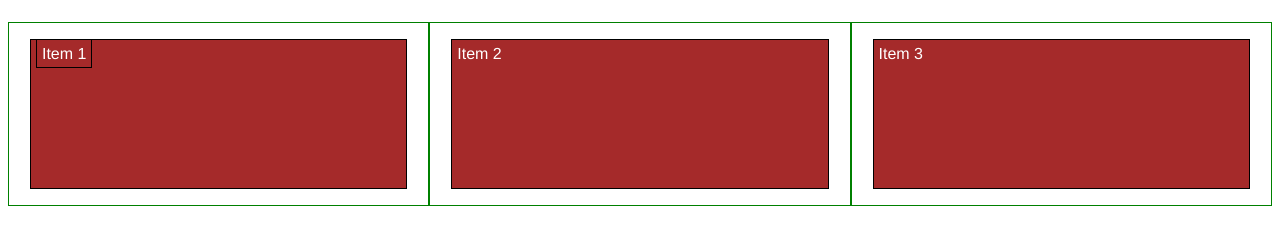
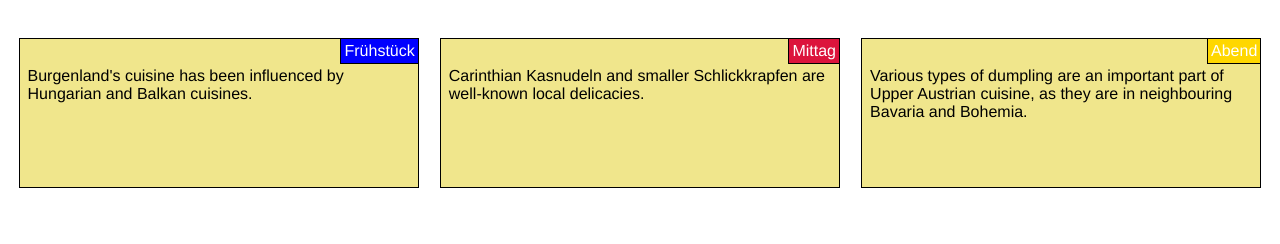
Before and after one commit to scriptee/html-assignments, a plain HTML site: page index.html in a window 1280 px wide. Shown: the part 76-320 px from the top of the page. Drawn offline with Linux system fonts and the light colour scheme.

Commit message:
final touches

```diff
--- a/css/styles.css
+++ b/css/styles.css
@@ -1,3 +1,79 @@
+/********** Base styles **********/
+* {
+  box-sizing: border-box;
+}
+.title {
+  text-align: center;
+  margin-bottom: 25px;
+  margin-top: 35px;
+  font-size: 200%;
+  /*font-family: "Comic Sans MS", cursive, sans-serif; */
+  font-family: "Lucida Sans Unicode", "Lucida Grande", sans-serif
+}
+
+/** My styling **/
+.red-box {
+  position: relative;
+  border: 1px solid black;
+  background-color: #F0E68C;
+  width: 95%;
+  /*width: 100%;*/
+  height: 150px;
+  margin-right: auto;
+  margin-left: auto;
+  /* margins in der grünen box
+  margin-left: 5px;
+  margin-right: 5px;*/
+
+  /*für die item box*/
+  /*padding: 5%;*/
+  padding: 5px;
+  font-family: Helvetica;
+  color: white;
+}
+
+.section-title {
+  /*to compensate the 5px padding ot the surrounding box*/
+  margin-top: -6px;
+  margin-right: -6px;
+  border: 1px solid #000;
+    padding: 3px;
+  position: relative;
+  /* position: absolute; right: 5px;*/
+    float: right;
+}
+
+.section-text {
+  /*float: right;*/
+  /*right: 10px;*/
+  clear: both;
+  float: left;
+  color: #000000;
+  /*background-color: #123456;*/
+  /*border: 1px solid #000;*/
+  padding: 3px;
+}
+
+.col-blue {
+background-color: #0000FF;
+}
+
+.col-red {
+background-color: #DC143C;
+}
+
+.col-yellow {
+background-color: #FFD700;
+}
+
+@media (min-width: 768px) and (max-width: 991px) {
+  .conditional-width-single-row  {
+    width: 97.5%;
+    /*enable the border in the css column framework to understand this*/
+    margin-top: 3px;
+  }
+}
+
 /* Simple Responsive Framework. */
 .row {
   width: 100%;
@@ -7,7 +83,7 @@
 @media (min-width: 992px) {
   .col-lg-1, .col-lg-2, .col-lg-3, .col-lg-4, .col-lg-5, .col-lg-6, .col-lg-7, .col-lg-8, .col-lg-9, .col-lg-10, .col-lg-11, .col-lg-12 {
     float: left;
-    border: 1px solid green;
+    /*border: 1px solid red;*/
   }
   .col-lg-1 {
     width: 8.33%;
@@ -33,7 +109,7 @@
   .col-lg-8 {
     width: 66.66%;
   }
-  .col-lg-9 {
+  .col-lg-9 {px
     width: 74.99%;
   }
   .col-lg-10 {
@@ -51,7 +127,7 @@
 @media (min-width: 768px) and (max-width: 991px) {
   .col-md-1, .col-md-2, .col-md-3, .col-md-4, .col-md-5, .col-md-6, .col-md-7, .col-md-8, .col-md-9, .col-md-10, .col-md-11, .col-md-12 {
     float: left;
-    border: 1px solid green;
+    /*border: 1px solid green;*/
   }
   .col-md-1 {
     width: 8.33%;
--- a/index.html
+++ b/index.html
@@ -22,15 +22,17 @@
 
 .red-box {
 /*p {*/
+  position: relative;
   border: 1px solid black;
-  background-color: #A52A2A;
-  width: 90%;
+  background-color: #F0E68C;
+  width: 95%;
   /*width: 100%;*/
   height: 150px;
   margin-right: auto;
   margin-left: auto;
-  /*margin-left: 15px;
-  margin-right: 15px;*/
+  /* margins in der grünen box
+  margin-left: 5px;
+  margin-right: 5px;*/
 
   /*für die item box*/
   /*padding: 5%;*/
@@ -39,27 +41,47 @@
   color: white;
 }
 
-.box {
-	background-color: #AAAAAA;
-	width: 50%;
-	border: 1px;
-	padding-left: 10px;
-	padding-right: 10px;
-	margin-left: 0px;
-	margin-right: 0px;
+.section-title {
+	margin-top: -6px;
+	margin-right: -6px;
+	border: 1px solid #000;
+  	padding: 3px;
+	position: relative;
+	/* position: absolute; right: 5px;*/
+  	float: right;
 }
 
-.chicken-text {
-	border: 1px solid #000;
-  	padding: 5px;
+.section-text {
+	/*float: right;*/
+	/*right: 10px;*/
+	clear: both;
+	float: left;
+	color: #000000;
+	/*background-color: #123456;*/
+	/*border: 1px solid #000;*/
+  padding: 3px;
+}
+
+.col-blue {
+background-color: #0000FF;
+}
+
+.col-red {
+background-color: #DC143C;
+}
+
+.col-yellow {
+background-color: #FFD700;
 }
 
 @media (min-width: 768px) and (max-width: 991px) {
 	.conditional-width-single-row  {
-		width: 95%
+		width: 97.5%;
+    /*enable the border in the css column framework to understand this*/
+    margin-top: 3px;
 	}
 }
-
+section-title
 </style>
 </head>
 <body>
@@ -67,10 +89,10 @@
 <div class="title">Our Menu</div>
 
 <div class="row">
-  <div class="col-lg-4 col-md-6"><p class="red-box"><span class="chicken-text">Item 1</span></p></div>
-  <div class="col-lg-4 col-md-6"><p class="red-box">Item 2</p></div>
+  <div class="col-lg-4 col-md-6"><p class="red-box"><span class="section-title col-blue">Fr&uuml;hst&uuml;ck</span><span class="section-text">Burgenland's cuisine has been influenced by Hungarian and Balkan cuisines.</span></p></div>
+  <div class="col-lg-4 col-md-6"><p class="red-box"><span class="section-title col-red">Mittag</span><span class="section-text">Carinthian Kasnudeln and smaller Schlickkrapfen are well-known local delicacies.</span></p></div>
   <!--  style="width: 95%"" -->
-  <div class="col-lg-4 col-md-12"><p class="red-box conditional-width-single-row">Item 3</p></div>
+  <div class="col-lg-4 col-md-12"><p class="red-box conditional-width-single-row"><span class="section-title col-yellow">Abend</span><span class="section-text">Various types of dumpling are an important part of Upper Austrian cuisine, as they are in neighbouring Bavaria and Bohemia. </span></p></div>
 </div>
 
 </body>
```
